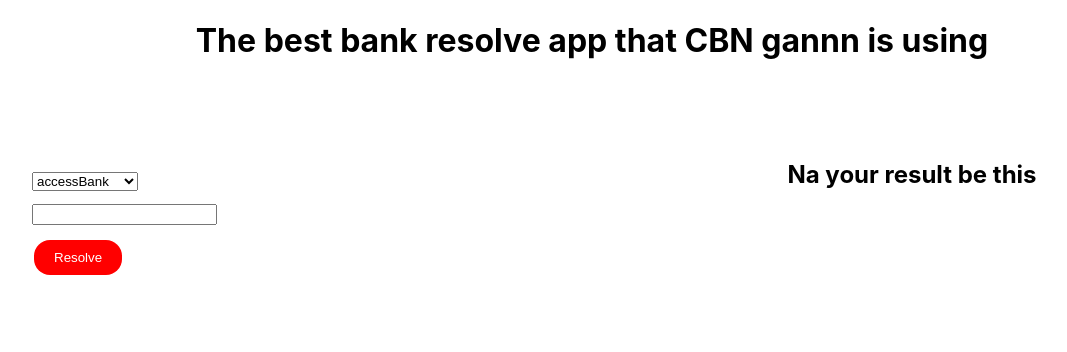
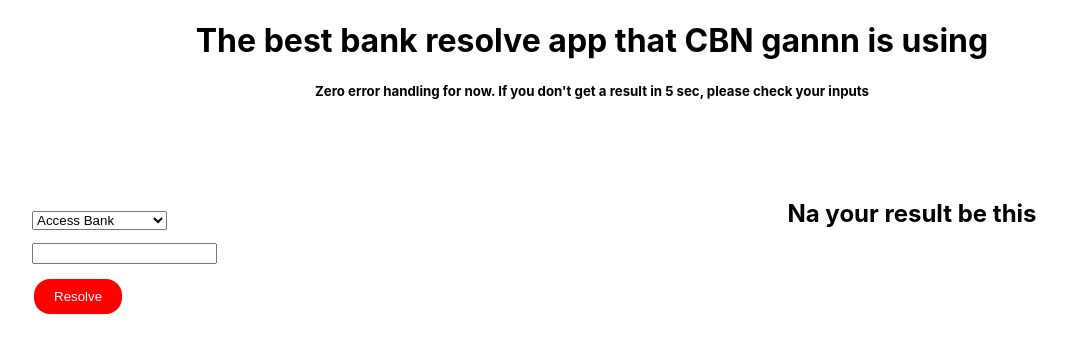
Before and after one commit to brian-o-mars/bank-resolve, a React (Create React App) app: page / in a window 1280 px wide. Shown: the top 352 px of the page, without its empty margins (48-1115 px from the left). Built offline with nearby package versions, Linux system fonts and the light colour scheme.

Commit message:
Bank name changes

```diff
--- a/src/resolve.js
+++ b/src/resolve.js
@@ -1,4 +1,4 @@
-import React, { useState} from "react";
+import React, { useState } from "react";
 import "./resolve.css";
 
 function Resolve() {
@@ -24,31 +24,25 @@
   };
 
   // State managment
-
+  const [bankName, setbankName] = useState("");
 
   const [accNum, setAccNum] = useState("");
 
-  const [bankName, setbankName] = useState("");
+  const [accName, setAccName] = useState("");
 
-  const [acc, setAcc] = useState("");
-
-
-
+  // Functions to handle change in select/input fields
+  const handleBankNameChange = (e) => {
+    setbankName(e.target.value);
+  };
   const handleAccNumChange = (e) => {
     setAccNum(e.target.value);
-    console.log( accNum);
-  };
-  const handleBankNameChange = (e) => {
-    setbankName(e.target.value);
-    console.log( bankName);
   };
 
+  // Assigns the bank code of the selected bank to bankCode
   let bankCode = banks[bankName];
-  console.log(bankCode);
 
-
-
-  const getAcc = (e) => {
+  // Calling resolve account number endpoint
+  const getAccName = (e) => {
     e.preventDefault();
     fetch(
       `https://api.paystack.co/bank/resolve?account_number=${accNum}&bank_code=${bankCode}`,
@@ -63,13 +57,14 @@
       .then((response) => response.json())
       .then((data) => {
         console.log(data.data.account_name);
-        setAcc(data.data.account_name);
+        setAccName(data.data.account_name);
       });
   };
 
   return (
     <div>
       <h1>The best bank resolve app that CBN gannn is using</h1>
+      <h5>Zero error handling for now. If you don't get a result in 5 sec, please check your inputs</h5>
 
       <div className="main">
         {/* Input fields */}
@@ -77,30 +72,30 @@
           <form action="">
             <div className="dropDown">
               <select value={bankName} onChange={handleBankNameChange}>
-                <option value="accessBank">accessBank</option>
-                <option value="diamondBank">diamondBank</option>
-                <option value="ecobank">ecobank</option>
-                <option value="fidelityBank">fidelityBank</option>
-                <option value="firstBank">firstBank</option>
-                <option value="fcmb">fcmb</option>
-                <option value="gtb">gtb</option>
-                <option value="heritageBank">heritageBank</option>
-                <option value="jaizbank">jaizbank</option>
-                <option value="keystoneBank">keystoneBank</option>
-                <option value="stanbicBank">stanbicBank</option>
-                <option value="sterlingBank">sterlingBank</option>
-                <option value="unionBank">unionBank</option>
-                <option value="uba">uba</option>
-                <option value="unityBank">unityBank</option>
-                <option value="wemaBank">wemaBank</option>
-                <option value="zenithBank">zenithBank</option>
+                <option value="accessBank">Access Bank</option>
+                <option value="diamondBank">Diamond Bank</option>
+                <option value="ecobank">Eco Bank</option>
+                <option value="fidelityBank">Fidelity Bank</option>
+                <option value="firstBank">First Bank</option>
+                <option value="fcmb">FCMB</option>
+                <option value="gtb">GTB</option>
+                <option value="heritageBank">Heritage Bank</option>
+                <option value="jaizbank">Jaiz Bank</option>
+                <option value="keystoneBank">Keystone Bank</option>
+                <option value="stanbicBank">Stanbic IBTC Bank</option>
+                <option value="sterlingBank">Sterling Bank</option>
+                <option value="unionBank">Union Bank</option>
+                <option value="uba">UBA</option>
+                <option value="unityBank">Unity Bank</option>
+                <option value="wemaBank">Wema Bank</option>
+                <option value="zenithBank">Zenith Bank</option>
               </select>
             </div>
             <div className="accNum">
               <input onChange={handleAccNumChange} />
             </div>
             <div className="button">
-              <button onClick={getAcc}>Resolve</button>
+              <button onClick={getAccName}>Resolve</button>
             </div>
           </form>
         </div>
@@ -110,7 +105,7 @@
           <div>
             <h2>Na your result be this</h2>
           </div>
-          <div className="result">{acc}</div>
+          <div className="result">{accName}</div>
         </div>
       </div>
     </div>
```
